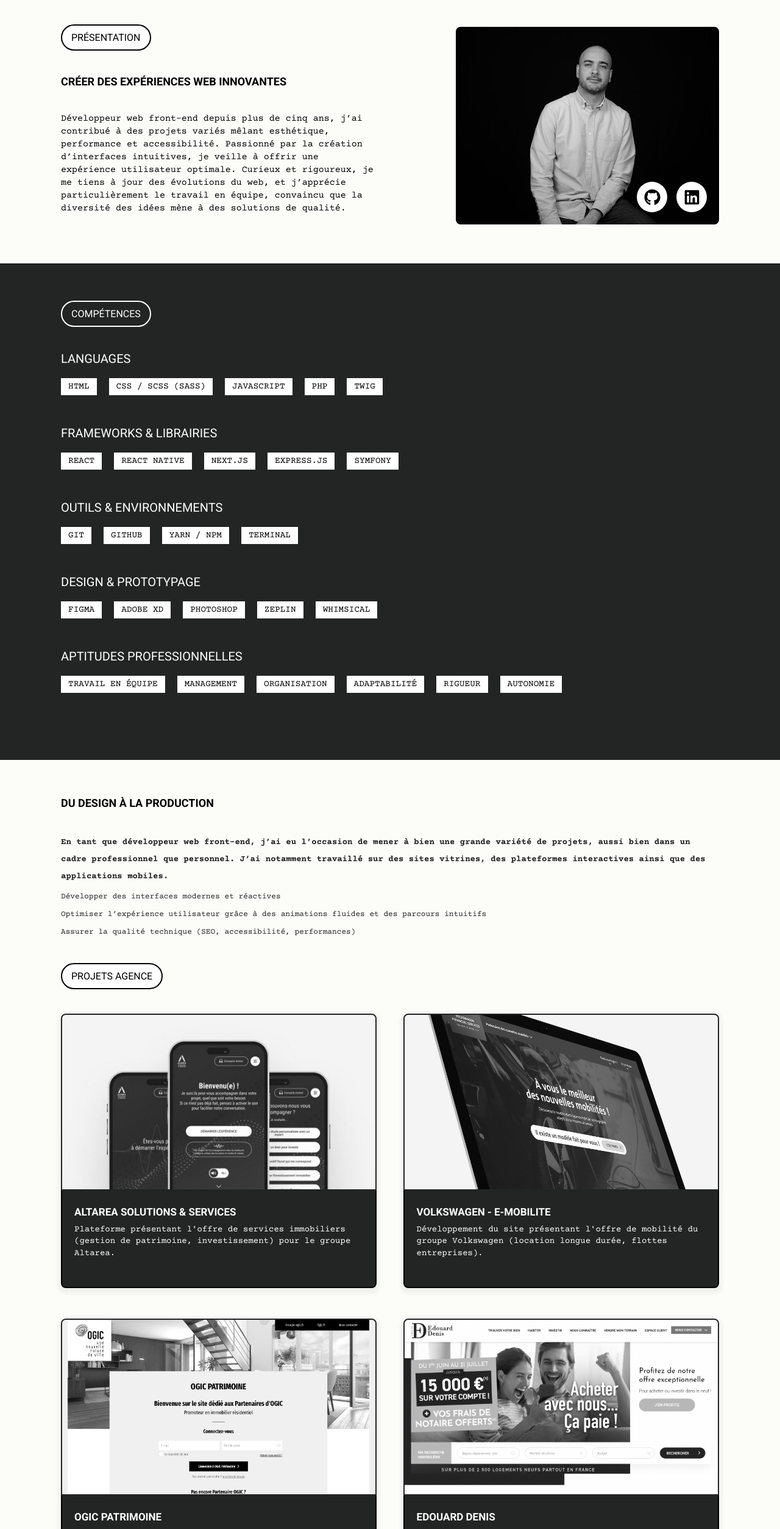
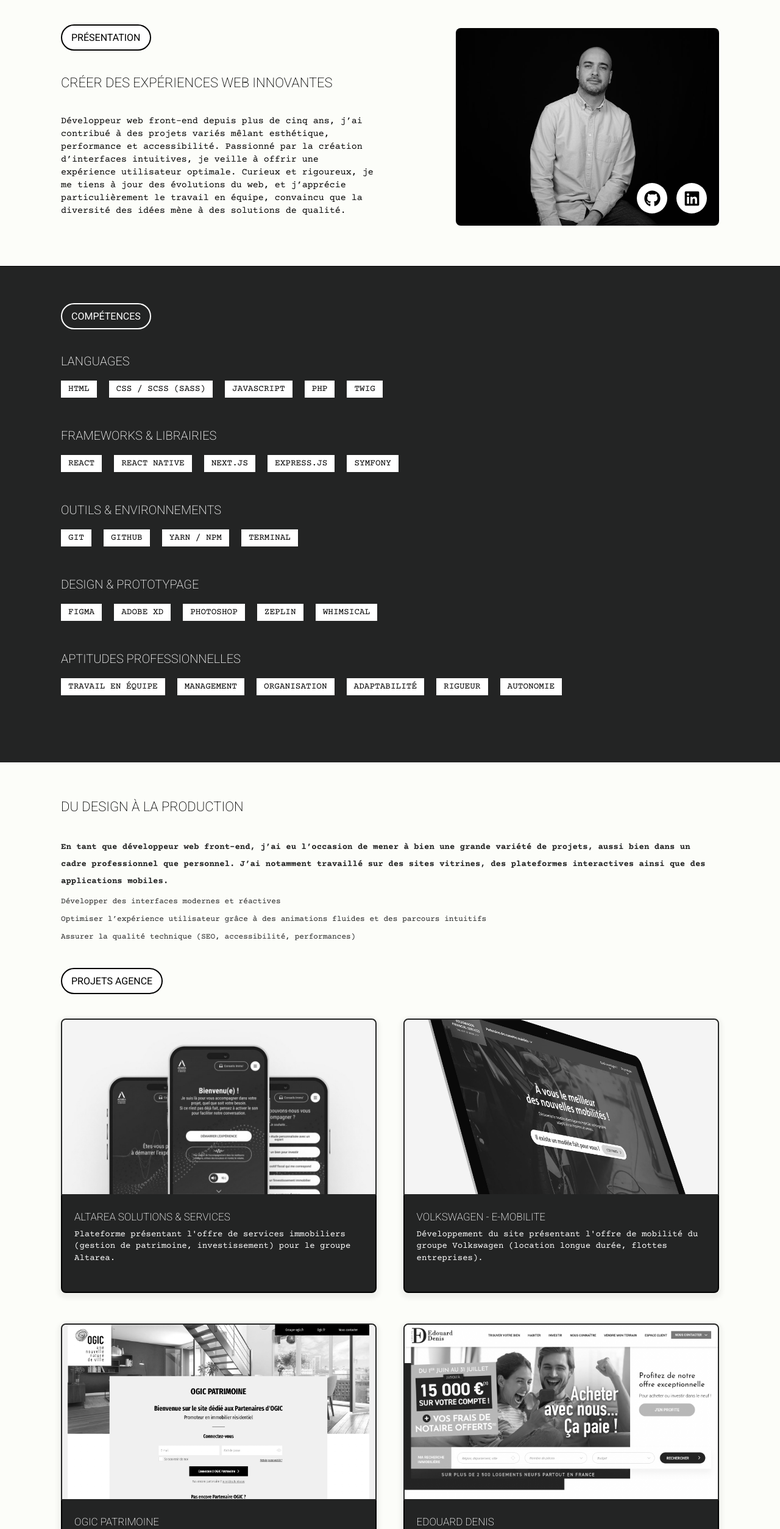
Before and after one commit to tituan/frontend-portfolio-boisard-2025, a Next.js app: page / in a window 1280 px wide. Shown: the part 820-3327 px from the top of the page at 61% size. Built offline with nearby package versions, Linux system fonts and the light colour scheme.

Commit message:
change style font

```diff
--- a/components/Project.js
+++ b/components/Project.js
@@ -42,7 +42,7 @@
     alt: "Capsol",
     link: "https://be-capsol.com/",
     description:
-      "Conception complète du projet Capsol, de la création de l&rsquo;identité visuelle au développement du site web responsive.",
+      "Conception complète du projet Capsol, de la création de l'identité visuelle au développement du site web responsive.",
   },
   {
     title: "Kiddiz",
--- a/styles/components/_interest.scss
+++ b/styles/components/_interest.scss
@@ -27,9 +27,11 @@
       max-width: 50%;
     }
     &__title {
-      font-size: 1.125rem;
+    font-size: 1.125rem;
       font-weight: 700;
       margin-bottom: 15px;
+      text-transform: uppercase;
+      font-weight: 300;
       @media only screen and (min-width: 850px) {
         font-size: 1.375rem;
         margin-bottom: 30px;
--- a/styles/components/_patchtxt.scss
+++ b/styles/components/_patchtxt.scss
@@ -11,6 +11,7 @@
   font-family: "Roboto", sans-serif;
   border-radius: 30px;
   margin-bottom: 20px;
+  font-weight: 400;
   @media only screen and (min-width: 850px) {
     margin-bottom: 40px;
     font-size: 1rem;
--- a/styles/components/_presentation.scss
+++ b/styles/components/_presentation.scss
@@ -35,8 +35,10 @@
       font-weight: 700;
       margin-bottom: 15px;
       text-transform: uppercase;
+      font-weight: 300;
       @media only screen and (min-width: 850px) {
         margin-bottom: 40px;
+        font-size: 1.375rem;
       }
     }
     &__text {
--- a/styles/components/_project.scss
+++ b/styles/components/_project.scss
@@ -39,8 +39,10 @@
       font-weight: 700;
       margin-bottom: 15px;
       text-transform: uppercase;
+      font-weight: 300;
       @media only screen and (min-width: 850px) {
         margin-bottom: 40px;
+        font-size: 1.375rem;
       }
     }
   &__description {
@@ -170,7 +172,7 @@
     &__title {
       font-size: 1.0625rem;
       margin-bottom: 10px;
-      font-weight: 700;
+      font-weight: 300;
       color: $color-white;
       text-transform: uppercase;
     }
--- a/styles/components/_skill.scss
+++ b/styles/components/_skill.scss
@@ -32,6 +32,7 @@
       font-size: 1.25rem;
       text-transform: uppercase;
       margin-bottom: 20px;
+      font-weight: 300;
     }
     &__list {
       display: flex;
```
